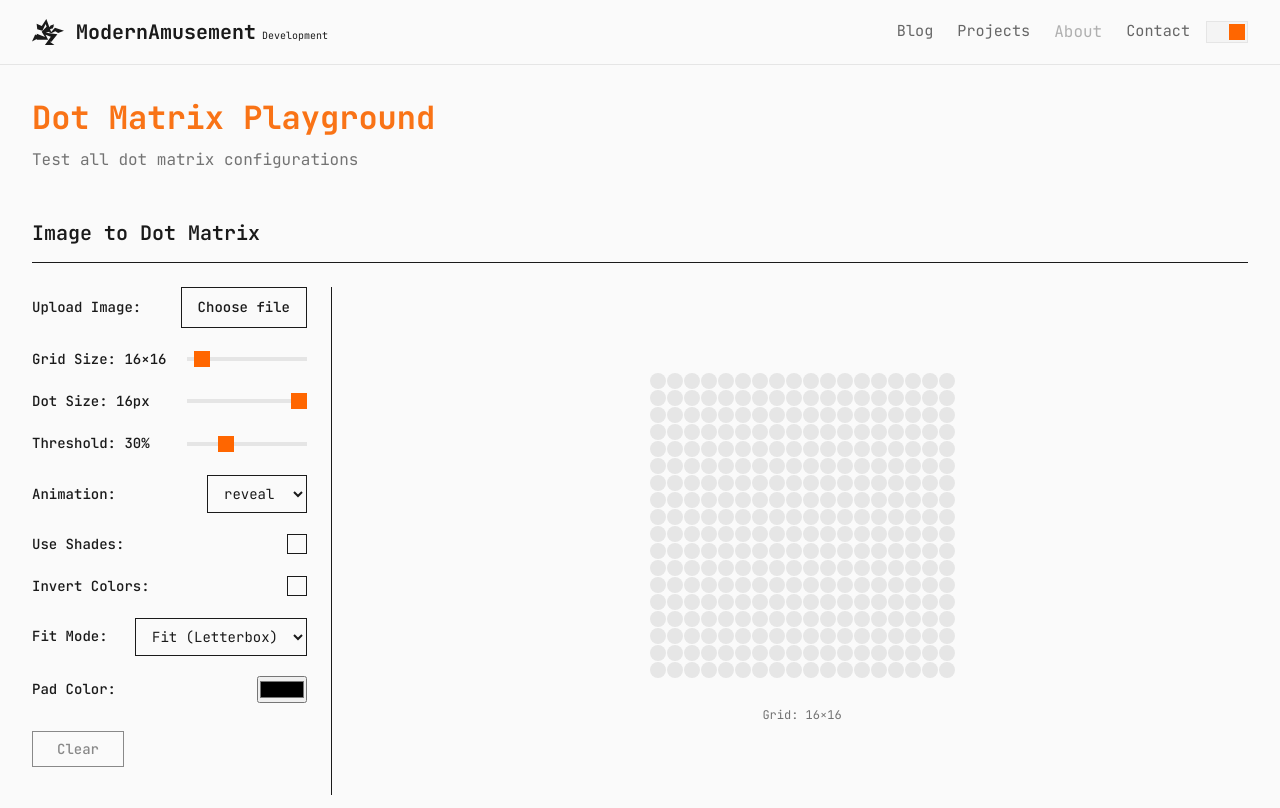
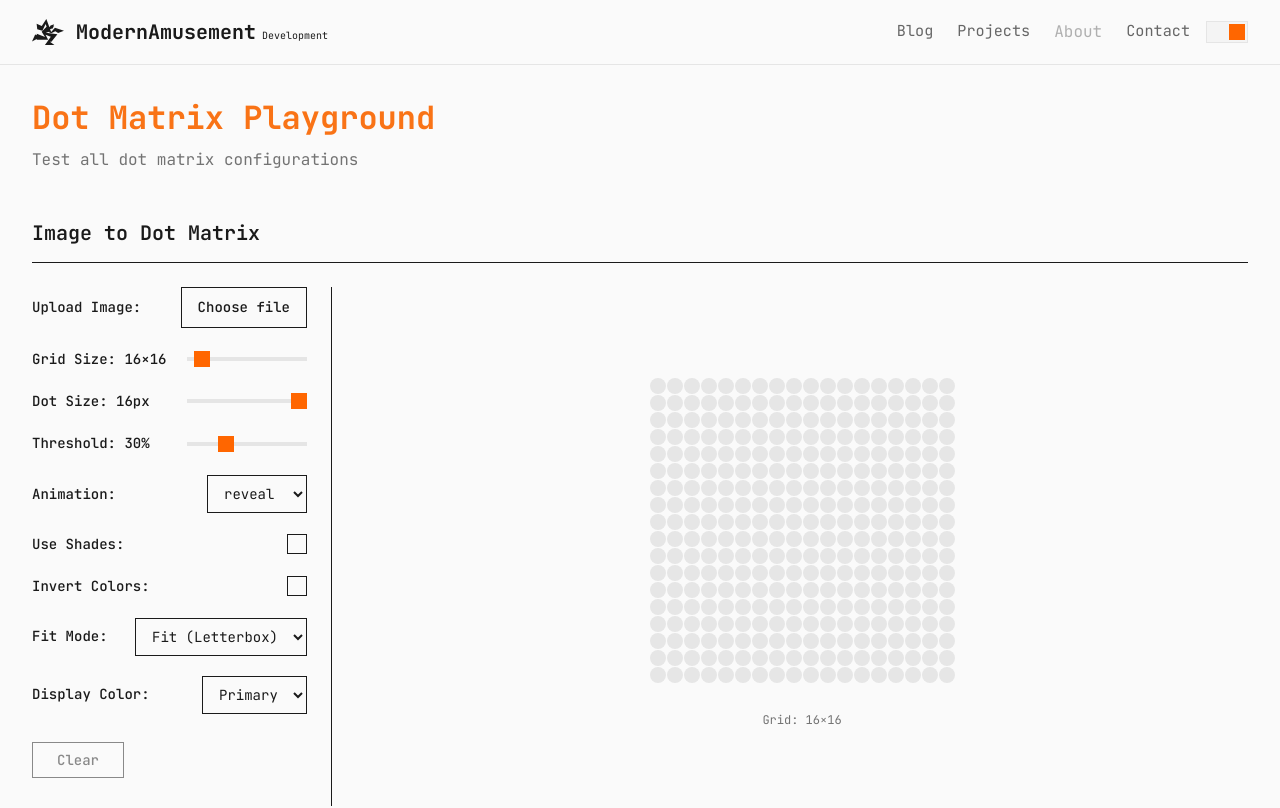
Before and after one commit to ModernAmusements/MA-Blog, a Next.js app: page /en/dotmatrix in a window 1280 px wide. Shown: the top 808 px of the page. Built offline with nearby package versions, Linux system fonts and the light colour scheme.

Commit message:
Replace pad color with display color selection (primary/accent)

```diff
--- a/src/app/[lang]/dotmatrix/page.tsx
+++ b/src/app/[lang]/dotmatrix/page.tsx
@@ -41,7 +41,7 @@ export default function DotMatrixPlayground() {
   const [imageDotSize, setImageDotSize] = useState(16);
   const [threshold, setThreshold] = useState(30);
   const [fitMode, setFitMode] = useState<'stretch' | 'fit' | 'crop'>('fit');
-  const [padColor, setPadColor] = useState('#000000');
+  const [displayColor, setDisplayColor] = useState<'primary' | 'accent'>('primary');
   const [containerWidth, setContainerWidth] = useState(600);
 
   const [editorGrid, setEditorGrid] = useState<boolean[][] | null>(null);
@@ -95,7 +95,6 @@ const convert = async () => {
             dotSize: imageDotSize,
             invertColors: false,
             fitMode,
-           padColor,
           });
 
          if (cancelled) return;
@@ -135,7 +134,7 @@ const convert = async () => {
     return () => {
       cancelled = true;
     };
-  }, [imageDataUrl, gridSize, imageDotSize, threshold, fitMode, padColor, invertColors]);
+  }, [imageDataUrl, gridSize, imageDotSize, threshold, fitMode, invertColors]);
 
   useEffect(() => {
     return () => {
@@ -413,17 +412,13 @@ const convert = async () => {
                 </select>
               </label>
 
-              {fitMode === 'fit' && (
               <label>
-                  Pad Color:
-                  <input
-                    type="color"
-                    value={padColor}
-                    onChange={(e) => setPadColor(e.target.value)}
-                    className={styles.colorInput}
-                  />
+                Display Color:
+                <select value={displayColor} onChange={(e) => setDisplayColor(e.target.value as 'primary' | 'accent')}>
+                  <option value="primary">Primary</option>
+                  <option value="accent">Accent</option>
+                </select>
               </label>
-              )}
 
               <div className={styles.buttonRow}>
                 {imageGrid && selectedAnimation !== 'static' && (
@@ -462,7 +457,7 @@ const convert = async () => {
                   cols: gridSize,
                   rows: gridSize,
                   dotSize: displayDotSize,
-                  color: 'orange',
+                  color: displayColor === 'primary' ? 'orange' : 'neon-green',
                   interactive: false,
                   imageData: useShades && imageData ? imageData : undefined,
                   imageGrid: imageGrid ?? blankGrid,
```
Lines whose indentation alone changed are shown as unchanged.
